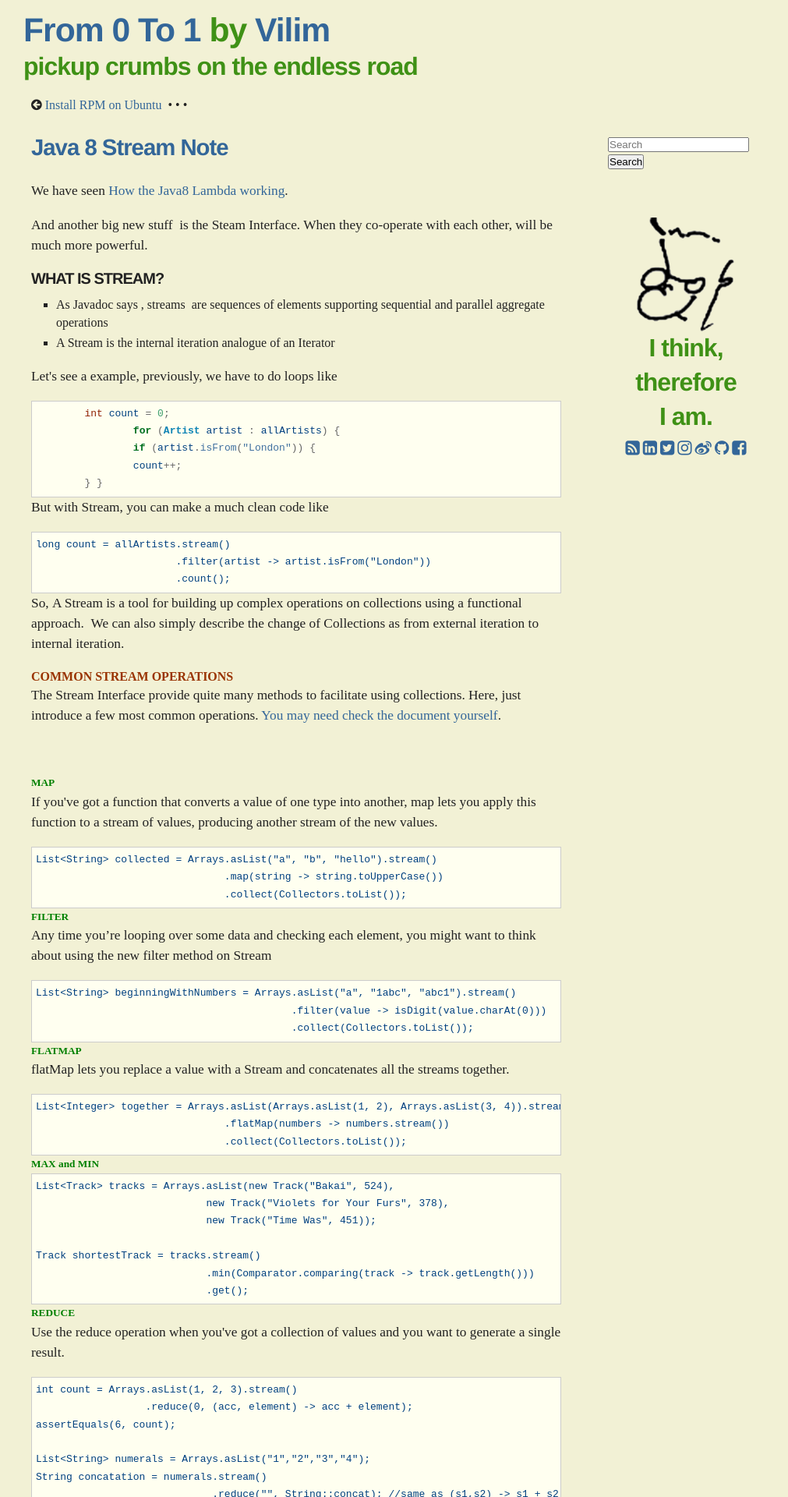
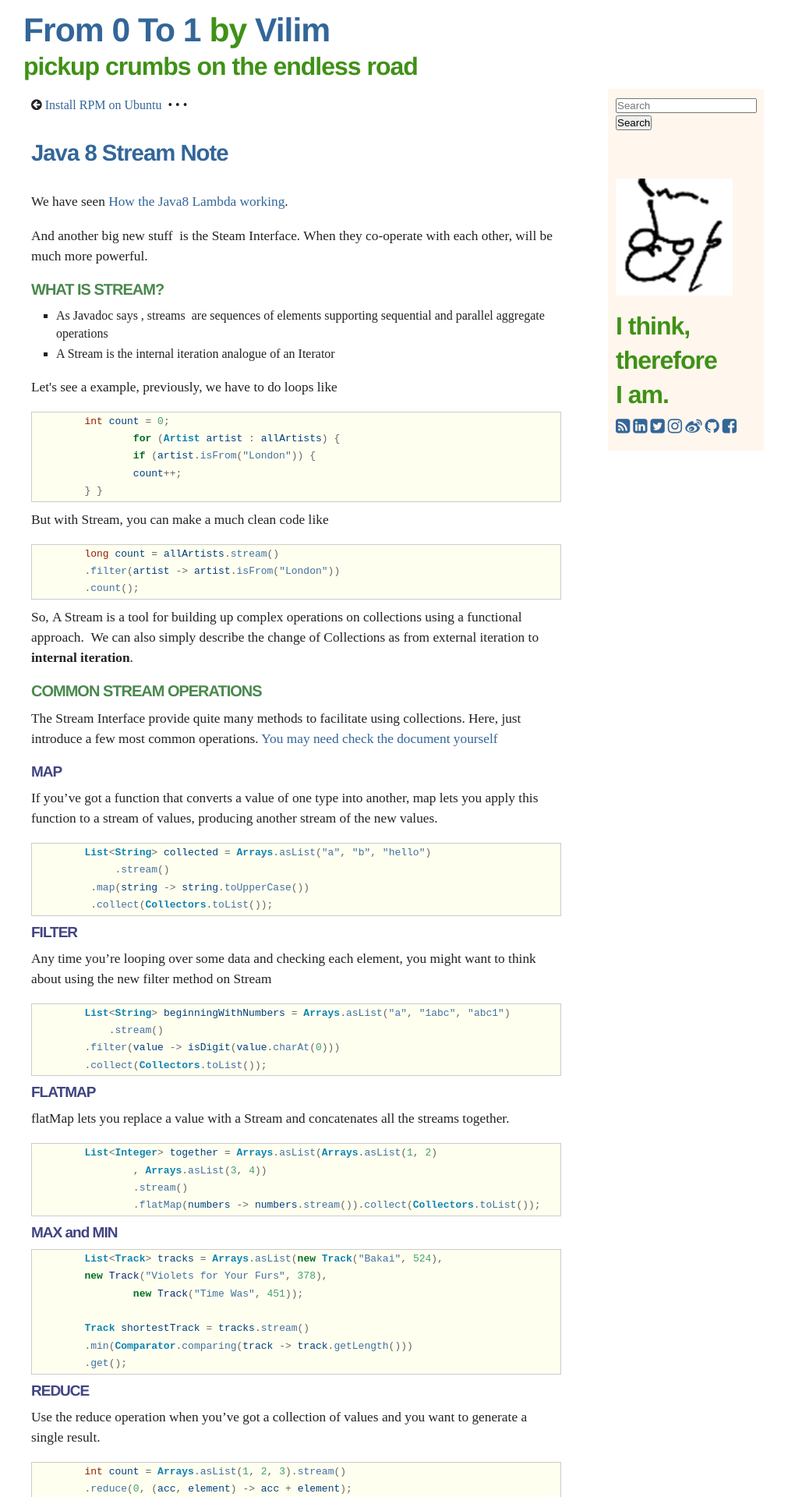
Before and after one commit to villim/villim.github.io, a Jekyll site: the page built from _posts/2014-05-19-java-8-stream-notes.md, in a window 1280 px wide. Shown: the top 1920 px of the page at 78% size, without its empty margins (135-1146 px from the left). Built offline with Jekyll 4.4.1, drawn with Linux system fonts in a browser that asks for light colours; nearby versions of some CDN libraries; Markdown is read by kramdown in place of the engine named in the settings; some of the changed text lies outside the part shown.

Commit message:
adjust css

```diff
--- a/_layouts/default.html
+++ b/_layouts/default.html
@@ -31,8 +31,8 @@
 					<button type="submit" class="btn btn-default">Search</button>
 				</form>
 				<div id="selfintro">
-					<img src="{{site.baseurl}}img/My.header.400.yellow.png" height=150 width=150/>
-					<h2 id="subtitle">I think,<br/><br/> therefore<br/><br/>I am.</h2>
+					<img src="{{site.baseurl}}img/My.header.400.png"  height=150 width=150/>
+					<h2 id="subtitle"><br/>I think,<br/><br/> therefore<br/><br/>I am.</h2>
 					{% include social.html %}
 				</div>
 			</div>
--- a/_layouts/post.html
+++ b/_layouts/post.html
@@ -4,7 +4,7 @@
 
 {% include pre-next.html %}
 
-<h2 id="intro"><a class="feature-link" href="{{page.url}}">{{ page.title }}</a></h2>
+<h1 id="intro"><a class="feature-link" href="{{page.url}}">{{ page.title }}</a></h1>
 <article class="post">
 
 {{ content }}
--- a/_posts/2014-05-19-java-8-stream-notes.md
+++ b/_posts/2014-05-19-java-8-stream-notes.md
@@ -20,7 +20,6 @@
 <p>Let's see a example, previously, we have to do loops like</p>
 
 {% highlight Java %}
-
 	int count = 0;
 		for (Artist artist : allArtists) {
 	  	if (artist.isFrom("London")) {
@@ -29,192 +28,204 @@
 
 {% endhighlight%}
 
-<p>But with Stream, you can make a much clean code like</p>
-<pre class="lang:java decode:true">long count = allArtists.stream()
-                       .filter(artist -&gt; artist.isFrom("London"))
-                       .count();</pre>
-<p>So, A Stream is a tool for building up complex operations on collections using a functional approach.  We can also simply describe the change of Collections as from external iteration to internal iteration.</p>
-<h4></h4>
-<h4><strong><span style="color: #993300;">COMMON STREAM OPERATIONS</span></strong></h4>
-<p>The Stream Interface provide quite many methods to facilitate using collections. Here, just introduce a few most common operations. <a title="Java8 Stream" href="http://docs.oracle.com/javase/8/docs/api/java/util/stream/package-summary.html" target="_blank">You may need check the document yourself</a>.</p>
-<p>&nbsp;</p>
-<h5><strong><span style="color: #008000;">MAP</span></strong></h5>
-<p>If you've got a function that converts a value of one type into another, map lets you apply this function to a stream of values, producing another stream of the new values.</p>
-<pre class="lang:java decode:true">List&lt;String&gt; collected = Arrays.asList("a", "b", "hello").stream()
-                               .map(string -&gt; string.toUpperCase())
-                               .collect(Collectors.toList());</pre>
-<h5><strong><span style="color: #008000;">FILTER</span></strong></h5>
-<div class="page" title="Page 38">
-<div class="layoutArea">
-<div class="column">
-<p>Any time you’re looping over some data and checking each element, you might want to think about using the new filter method on Stream</p>
-<pre class="lang:java decode:true">List&lt;String&gt; beginningWithNumbers = Arrays.asList("a", "1abc", "abc1").stream()
-                                          .filter(value -&gt; isDigit(value.charAt(0)))
-                                          .collect(Collectors.toList());</pre>
-<div class="page" title="Page 39">
-<div class="layoutArea">
-<div class="column">
-<h5><span style="color: #008000;"><strong>FLATMAP</strong></span></h5>
-<p>flatMap lets you replace a value with a Stream and concatenates all the streams together.</p>
-<div class="page" title="Page 39">
-<div class="layoutArea">
-<div class="column">
-<pre class="lang:java decode:true">List&lt;Integer&gt; together = Arrays.asList(Arrays.asList(1, 2), Arrays.asList(3, 4)).stream()
-                               .flatMap(numbers -&gt; numbers.stream())
-                               .collect(Collectors.toList());</pre>
-<div class="page" title="Page 40">
-<div class="layoutArea">
-<div class="column">
-<h5><span style="color: #008000;"><strong>MAX and MIN</strong></span></h5>
-<pre class="lang:java decode:true">List&lt;Track&gt; tracks = Arrays.asList(new Track("Bakai", 524),
-                            new Track("Violets for Your Furs", 378),
-                            new Track("Time Was", 451));
+But with Stream, you can make a much clean code like
+{% highlight Java %}
+	long count = allArtists.stream()
+    	.filter(artist -> artist.isFrom("London"))
+        .count();
 
-Track shortestTrack = tracks.stream()
-                            .min(Comparator.comparing(track -&gt; track.getLength()))
-                            .get();</pre>
-<h5><span style="color: #008000;"><strong>REDUCE</strong></span></h5>
-</div>
-</div>
-</div>
-</div>
-</div>
-</div>
-</div>
-</div>
-</div>
-<div class="page" title="Page 42">
-<div class="layoutArea">
-<div class="column">
-<div class="page" title="Page 42">
-<div class="layoutArea">
-<div class="column">
-<p>Use the reduce operation when you've got a collection of values and you want to generate a single result.</p>
-<pre class="lang:java decode:true">int count = Arrays.asList(1, 2, 3).stream()
-                  .reduce(0, (acc, element) -&gt; acc + element);
-assertEquals(6, count);
+{% endhighlight%}
 
-List&lt;String&gt; numerals = Arrays.asList("1","2","3","4");
-String concatation = numerals.stream()
-                             .reduce("", String::concat); //same as (s1,s2) -&gt; s1 + s2
-assertEquals("1234", concatation);</pre>
-<h5></h5>
-<p>&nbsp;</p>
-</div>
-</div>
-</div>
-</div>
-</div>
-</div>
-<h4><span style="color: #993300;"><strong>ADVANCE STREAM OPERATIONS</strong></span></h4>
-<div class="page" title="Page 78">
-<div class="layoutArea">
-<h5></h5>
-<h5></h5>
-<h5><strong><span style="color: #008000;">Element Ordering</span></strong></h5>
-<pre class="lang:java decode:true">Set&lt;Integer&gt; numbers = new HashSet&lt;&gt;(Arrays.asList(4, 3, 2, 1));
-List&lt;Integer&gt; sameOrder = numbers.stream()
-                                 .sorted()
-                                 .collect(Collectors.toList());
-assertEquals(asList(1, 2, 3, 4), sameOrder);</pre>
-<h5><strong><span style="color: #008000;">Collector Interface</span></strong></h5>
-<p>As we already seen a lot of <strong>.collect(toSet()) </strong>and <strong>.collect(toList()) </strong>. Usually, we use a List to produce from a Stream, but we can also generate Map or Set.</p>
-<h5 class="column"><span style="color: #008000;"><strong>Collecting into a custom collection</strong></span></h5>
-<pre class="lang:java decode:true ">stream.collect(toCollection(TreeSet::new));</pre>
-<h5><strong><span style="color: #008000;">Collecting into Values</span></strong></h5>
-<p>It’s also possible to collect into a single value using a collector. There are maxByand minBy collectors that let you obtain a single value according to some ordering.</p>
-<pre class="lang:java decode:true">public Optional&lt;Artist&gt; biggestGroup(Stream&lt;Artist&gt; artists) {
-    Function&lt;Artist,Long&gt; getCount = artist -&gt; artist.getMembers().count();
-    return artists.collect(Collectors.maxBy(Comparator.comparing(getCount)));
-}</pre>
-<p>and even can get average number</p>
-<pre class="lang:java decode:true">public double averageNumberOfTracks(List&lt;Album&gt; albums) {
-   return albums.stream()
-                .collect(Collectors.averagingInt(album -&gt; album.getTrackList().size()));
-}</pre>
-<p><strong><span style="color: #008000;">Partitioning the Data </span></strong></p>
-<p>you might want to do with a Stream is partition it into two collections of values.</p>
-<div class="page" title="Page 79">
-<div class="layoutArea">
-<div class="column">
-<pre class="lang:java decode:true">public Map&lt;Boolean, List&lt;Artist&gt;&gt; bandsAndSoloRef(Stream&lt;Artist&gt; artists) {
-    return artists.collect(Collectors.partitioningBy(Artist::isSolo));
-}</pre>
-<p><strong><span style="color: #008000;">Grouping the Data </span></strong></p>
-<p>you need partitioning then you also can grouping</p>
-<div class="page" title="Page 79">
-<div class="layoutArea">
-<div class="column">
-<div class="page" title="Page 79">
-<div class="layoutArea">
-<div class="column">
-<pre class="lang:java decode:true">public Map&lt;Artist, List&lt;Album&gt;&gt; albumsByArtist(Stream&lt;Album&gt; albums) {
-   return albums.collect(Collectors.groupingBy(album -&gt; album.getMainMusician()));
-}</pre>
-<h5> <span style="color: #008000;"><strong>Strings </strong></span></h5>
-<p>it's quite often, I want to concatenate Strings with collection value as some kind of standard, like "[AA, BB, CC, DD, EE]"</p>
-<p>And now it's very convenient to do that.</p>
-<div class="page" title="Page 80">
-<div class="layoutArea">
-<div class="column">
-<pre class="lang:java decode:true crayon-selected">String result = artists.stream()
-                       .map(Artist::getName)
-                       .collect(Collectors.joining(",", "[", "]"));</pre>
-<p>&nbsp;</p>
-<h4><span style="color: #993300;"><strong>WHAT'S THE PROBLEM STREAM ?</strong></span></h4>
-</div>
-</div>
-</div>
-</div>
-</div>
-</div>
-</div>
-</div>
-</div>
-</div>
-</div>
-</div>
-</div>
-</div>
-<p><span style="color: #008000;"><strong>How to print the looping items</strong></span></p>
-<p>we get  <strong>.forEach(), </strong>but we can't continue operate on stream any more</p>
-<pre class="lang:java decode:true ">album.getMusicians()
-     .filter(artist -&gt; artist.getName().startsWith("The"))
-     .map(artist -&gt; artist.getNationality())
-     .forEach(nationality -&gt; System.out.println("Found: " + nationality));
+So, A Stream is a tool for building up complex operations on collections using a functional approach.  We can also simply describe the change of Collections as from external iteration to **internal iteration**.
 
-Set&lt;String&gt; nationalities =
-album.getMusicians()
-     .filter(artist -&gt; artist.getName().startsWith("The"))
-     .map(artist -&gt; artist.getNationality())
-     .collect(Collectors.&lt;String&gt;toSet());</pre>
-<p>Lucky, we have a solution to use <strong>peek()</strong></p>
-<pre class="lang:java decode:true ">Set&lt;String&gt; nationalities
-= album.getMusicians()
-       .filter(artist -&gt; artist.getName().startsWith("The"))
-       .map(artist -&gt; artist.getNationality())
-       .peek(nation -&gt; System.out.println("Found nationality: " + nation))
-       .collect(Collectors.&lt;String&gt;toSet());</pre>
-<p><span style="color: #008000;"><strong>Can't handle Exception, can't break the iteration</strong></span></p>
-<p>In previous for loop, some if we may need <strong>break</strong> or <strong>continue </strong>on some condition, but not able to do it in Stream.</p>
-<p>&nbsp;</p>
-</div>
-</div>
-</div>
-<div class="page" title="Page 35">
-<div class="layoutArea">
-<div class="column">
-<h4><strong><span style="color: #993300;">WHY USING STREAM</span></strong></h4>
-<p>Although you may not feeling convenient at the beginning, but once you do familiar with this new grammar, you will see it's really easy to do internal iteration.</p>
-<p>beside that, the most powerful function should be <strong>Parallelism. </strong>There're a lot parallel methods, let's see a example.</p>
-<pre class="lang:java decode:true crayon-selected">public int parallelArraySum() {
-    return albums.parallelStream()
+###COMMON STREAM OPERATIONS
+The Stream Interface provide quite many methods to facilitate using collections. Here, just introduce a few most common operations. <a title="Java8 Stream" href="http://docs.oracle.com/javase/8/docs/api/java/util/stream/package-summary.html" target="_blank">You may need check the document yourself</a>
+
+####MAP
+
+If you've got a function that converts a value of one type into another, map lets you apply this function to a stream of values, producing another stream of the new values.
+
+{% highlight Java %}
+
+	List<String> collected = Arrays.asList("a", "b", "hello")
+	     .stream()
+         .map(string -> string.toUpperCase())
+         .collect(Collectors.toList());
+{% endhighlight%}
+
+####FILTER
+Any time you’re looping over some data and checking each element, you might want to think about using the new filter method on Stream
+
+{% highlight Java %}
+
+	List<String> beginningWithNumbers = Arrays.asList("a", "1abc", "abc1")
+	    .stream()
+    	.filter(value -> isDigit(value.charAt(0)))
+        .collect(Collectors.toList());
+{% endhighlight%}
+
+####FLATMAP
+flatMap lets you replace a value with a Stream and concatenates all the streams together.
+
+{% highlight Java %}
+
+	List<Integer> together = Arrays.asList(Arrays.asList(1, 2)
+		, Arrays.asList(3, 4))
+		.stream()
+		.flatMap(numbers -> numbers.stream()).collect(Collectors.toList());
+{% endhighlight%}
+
+####MAX and MIN
+
+{% highlight Java %}
+
+	List<Track> tracks = Arrays.asList(new Track("Bakai", 524),
+    	new Track("Violets for Your Furs", 378),
+		new Track("Time Was", 451));
+
+	Track shortestTrack = tracks.stream()
+        .min(Comparator.comparing(track -> track.getLength()))
+        .get();
+{% endhighlight%}
+
+####REDUCE
+
+Use the reduce operation when you've got a collection of values and you want to generate a single result.
+
+{% highlight Java %}
+
+	int count = Arrays.asList(1, 2, 3).stream()
+    	.reduce(0, (acc, element) -> acc + element);
+	assertEquals(6, count);
+
+	List<String> numerals = Arrays.asList("1","2","3","4");
+	String concatation = numerals.stream()
+           .reduce("", String::concat); //same as (s1,s2) -> s1 + s2
+	assertEquals("1234", concatation);
+{% endhighlight%}
+
+####ADVANCE STREAM OPERATIONS
+
+#####Element Ordering
+
+{% highlight Java %}
+
+	Set<Integer> numbers = new HashSet<>(Arrays.asList(4, 3, 2, 1));
+	List<Integer> sameOrder = numbers.stream()
+                                     .sorted()
+                                     .collect(Collectors.toList());
+	assertEquals(asList(1, 2, 3, 4), sameOrder);
+{% endhighlight%}
+
+#####Collector Interface
+As we already seen a lot of **.collect(toSet()) **and **.collect(toList()) **. Usually, we use a List to produce from a Stream, but we can also generate Map or Set.
+
+#####Collecting into a custom collection
+
+{% highlight Java %}
+
+	stream.collect(toCollection(TreeSet::new));
+{% endhighlight%}
+
+#####Collecting into Values
+It’s also possible to collect into a single value using a collector. There are maxByand minBy collectors that let you obtain a single value according to some ordering.
+
+{% highlight Java %}
+
+	public Optional<Artist> biggestGroup(Stream<Artist> artists) {
+      Function<Artist,Long> getCount = artist -> artist.getMembers().count();
+      return artists.collect(Collectors.maxBy(Comparator.comparing(getCount)));
+	}
+{% endhighlight%}
+
+and even can get average number
+
+{% highlight Java %}
+
+	public double averageNumberOfTracks(List<Album> albums) {
+    	return albums.stream()
+                    .collect(Collectors.averagingInt(album -> 				 	              album.getTrackList().size()));
+	}
+{% endhighlight%}
+
+#####Partitioning the Data
+you might want to do with a Stream is partition it into two collections of values.
+
+{% highlight Java %}
+
+	public Map<Boolean, List<Artist>> bandsAndSoloRef(Stream<Artist> artists) {
+      return artists.collect(Collectors.partitioningBy(Artist::isSolo));
+	}
+{% endhighlight%}
+
+#####Grouping the Data
+you need partitioning then you also can grouping
+
+{% highlight Java %}
+
+	public Map<Artist, List<Album>> albumsByArtist(Stream<Album> albums) {
+      return albums.collect(Collectors.groupingBy(album -> 							album.getMainMusician()));
+	}
+{% endhighlight%}
+
+#####Strings
+it's quite often, I want to concatenate Strings with collection value as some kind of standard, like "[AA, BB, CC, DD, EE]"
+
+And now it's very convenient to do that.
+
+{% highlight Java %}
+
+	String result = artists.stream()
+                           .map(Artist::getName)
+                           .collect(Collectors.joining(",", "[", "]"));
+
+{% endhighlight%}
+
+####WHAT'S THE PROBLEM STREAM ?
+
+#####How to print the looping items
+we can use **.forEach()**, but we can't continue operate on stream any more.
+
+{% highlight Java %}
+
+	album.getMusicians()
+     .filter(artist -> artist.getName().startsWith("The"))
+     .map(artist -> artist.getNationality())
+     .forEach(nationality -> System.out.println("Found: " + nationality));
+
+	Set<String> nationalities = album.getMusicians()
+     .filter(artist -> artist.getName().startsWith("The"))
+     .map(artist -> artist.getNationality())
+     .collect(Collectors.<String>toSet());
+{% endhighlight%}
+
+Lucky, we have a solution to use **peek()**
+
+{% highlight Java %}
+
+	Set<String> nationalities= album.getMusicians()
+       .filter(artist -> artist.getName().startsWith("The"))
+       .map(artist -> artist.getNationality())
+       .peek(nation -> System.out.println("Found nationality: " + nation))
+       .collect(Collectors.<String>toSet());
+ {% endhighlight%}
+
+#####Can't handle Exception, can't break the iteration
+In previous for loop, some if we may need **breakor** and **continue** on some condition, but not able to do it in Stream.
+
+####WHY USING STREAM
+
+Although you may not feeling convenient at the beginning, but once you do familiar with this new grammar, you will see it's really easy to do internal iteration.</p>
+<p>beside that, the most powerful function should be **Parallelism.** There're a lot parallel methods, let's see a example.
+
+{% highlight Java %}
+
+	public int parallelArraySum() {
+    	return albums.parallelStream()
                  .flatMap(Album::getTracks)
                  .mapToInt(Track::getLength)
                  .sum();
-}</pre>
-<p>It's obviously what Parallelism can bring, but you have to be careful, not all situations is able to do it.</p>
-<p>&nbsp;</p>
-</div>
-</div>
-</div>
+	}
+{% endhighlight%}
+
+It's obviously what Parallelism can bring, but you have to be careful, not all situations is able to do it.
--- a/css/screen.css
+++ b/css/screen.css
@@ -5,7 +5,7 @@
 }
 
 body {
-  background-color: #f2f1d5;
+  background-color: #ffffff/* #f2f1d5 */;
   padding:0;
   margin:0;
   color: #222;
@@ -40,7 +40,8 @@
 
 pre{
   border: solid 1px #ccc;
-  padding: 5px;
+  padding: 1px 1px 1px 5px;
+  margin: 0px 0px 10px 0px;
   overflow:auto;
   background: #eee;
   background-color: #fffff0;
@@ -58,7 +59,7 @@
 }
 
 
-h1, h2, h3, #footer {
+h1, h2, h3, h4, h5, #footer {
   font-family: 'Helvetica Neue', 'Helvetica', 'Arial', sans-serif;
   font-weight: bolder;
   letter-spacing: -1px;
@@ -80,6 +81,21 @@
   font-size: 20px;
   line-height: 22px;
   margin-bottom: 12px;
+  color: #4a884e
+}
+
+h4 {
+  font-size: 19px;
+  line-height: 21px;
+  margin-bottom: 11px;
+  color: #414482
+}
+
+h5 {
+  font-size: 17px;
+  line-height: 19px;
+  margin-bottom: 10px;
+  color: #a17d80
 }
 
 li { margin-bottom: 4px; }
@@ -125,6 +141,7 @@
 /* ids */
 #search-box {
   margin-top: 10px;
+  padding: 0px 0px 0px 10px;
 }
 
 
@@ -172,7 +189,8 @@
 #sidebar {
   float: right;
   width: 200px;
-  padding-top: 50px
+  padding-top: 50px 5px 5px 5px;
+  background: #fff6ed;
 }
 
 #footer {
@@ -186,6 +204,6 @@
 }
 
 #selfintro {
-  padding: 60px 0px 0px 0px;
-  text-align: center;
+  padding: 60px 0px 20px 10px;
+  text-align: left;
 }
```
